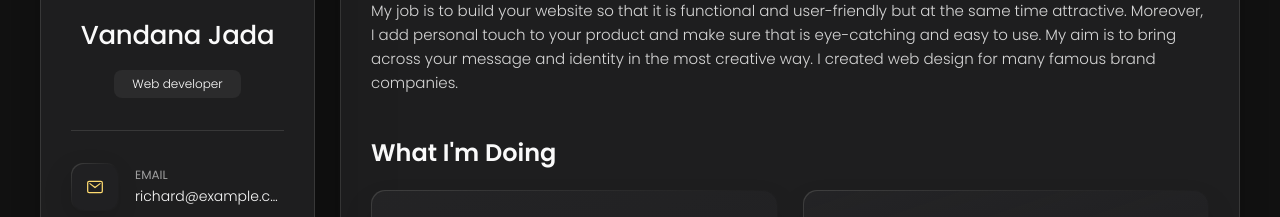
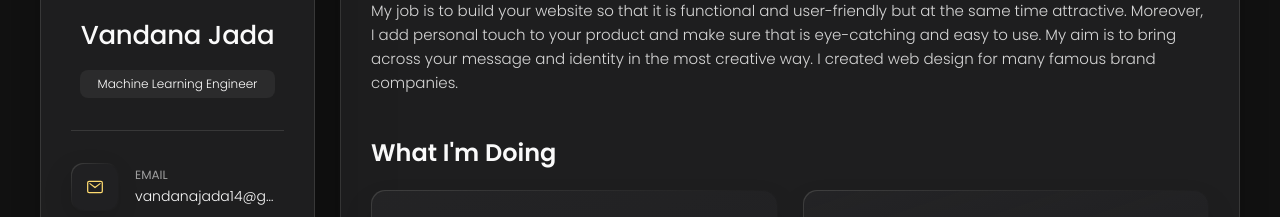
Before and after one commit to iti-deepak-raj/portfolio, a plain HTML site: page index.html in a window 1280 px wide. Shown: the part 243-460 px from the top of the page. Drawn offline with nearby package versions, Linux system fonts and the light colour scheme.

Commit message:
email id and job

```diff
--- a/index.html
+++ b/index.html
@@ -48,7 +48,7 @@
         <div class="info-content">
           <h1 class="name" title="Vandana Jada">Vandana Jada</h1>
 
-          <p class="title">Web developer</p>
+          <p class="title">Machine Learning Engineer</p>
         </div>
 
         <button class="info_more-btn" data-sidebar-btn>
@@ -74,7 +74,9 @@
             <div class="contact-info">
               <p class="contact-title">Email</p>
 
-              <a href="mailto:richard@example.com" class="contact-link">richard@example.com</a>
+              <a href="mailto:vandanajada14@gmail.com
+              " class="contact-link">vandanajada14@gmail.com
+            </a>
             </div>
 
           </li>
```
Also changed, not shown: index.txt.
